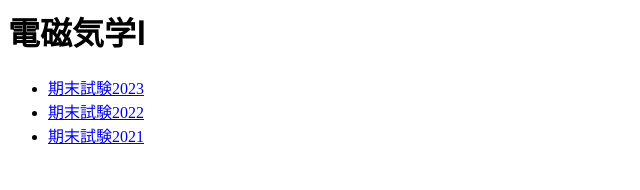
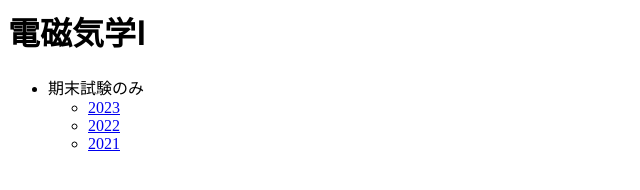
Before and after one commit to jackdawson0410/sample29, a plain HTML site: page index.html in a window 1280 px wide. Shown: the whole page, without its empty margins (0-640 px from the left). Drawn offline with Linux system fonts and the light colour scheme.

Commit message:
Update index.html

```diff
--- a/index.html
+++ b/index.html
@@ -6,10 +6,12 @@
 <body>
 	<h1>電磁気学Ⅰ</h1>
 	<ul>
-		<li><a href = "https://www.dropbox.com/scl/fi/dcfednvlizi6htqaopkz4/2023.pdf?rlkey=y8lkphk9z26bkpvrcjryywnw2&dl=0">期末試験2023</a></li>
-		<li><a href = "https://www.dropbox.com/scl/fi/q6o6lr9jp6vc86tsrgneg/2022.pdf?rlkey=hmpaw63rt1d6kqnpyfw1tz38s&dl=0">期末試験2022</a></li>
-		<li><a href = "https://www.dropbox.com/scl/fi/l1uega98euqne77k039ah/2021.pdf?rlkey=tlz5pwazs13t90ux6vgok7i8n&dl=0">期末試験2021</a></li>
-
+		<li>期末試験のみ</li>
+		<ul>
+		<li><a href = "https://www.dropbox.com/scl/fi/dcfednvlizi6htqaopkz4/2023.pdf?rlkey=y8lkphk9z26bkpvrcjryywnw2&dl=0">2023</a></li>
+		<li><a href = "https://www.dropbox.com/scl/fi/4stjqrhctynrl6jlq9sd6/2022-2.pdf?rlkey=efdo9kh1hj5f5563dc790bmzx&dl=0">2022</a></li>
+		<li><a href = "https://www.dropbox.com/scl/fi/2nmaf5jx6ogp9s0lc2xtp/2021-1.pdf?rlkey=xyog00sdxoecc6v2lz0mb857u&dl=0">2021</a></li>
+		</ul>
 	</ul>
 </body>
 </html>
```
